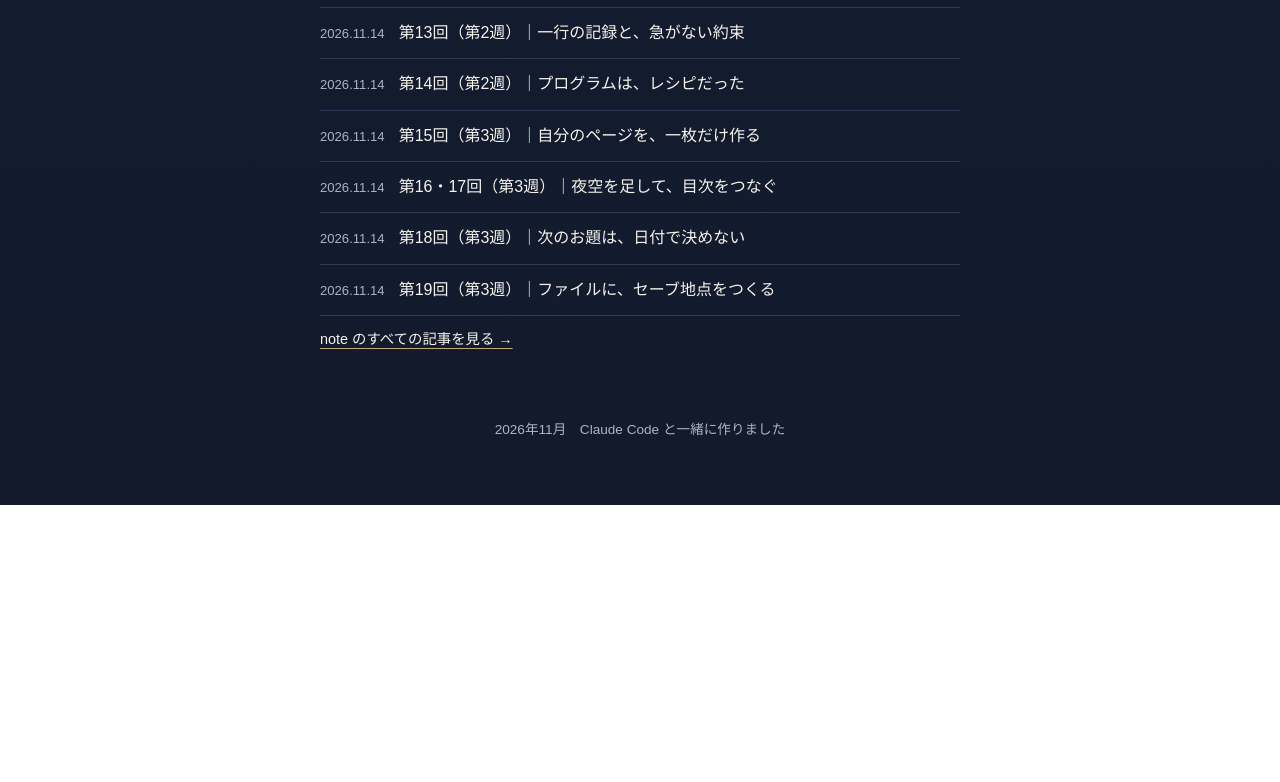
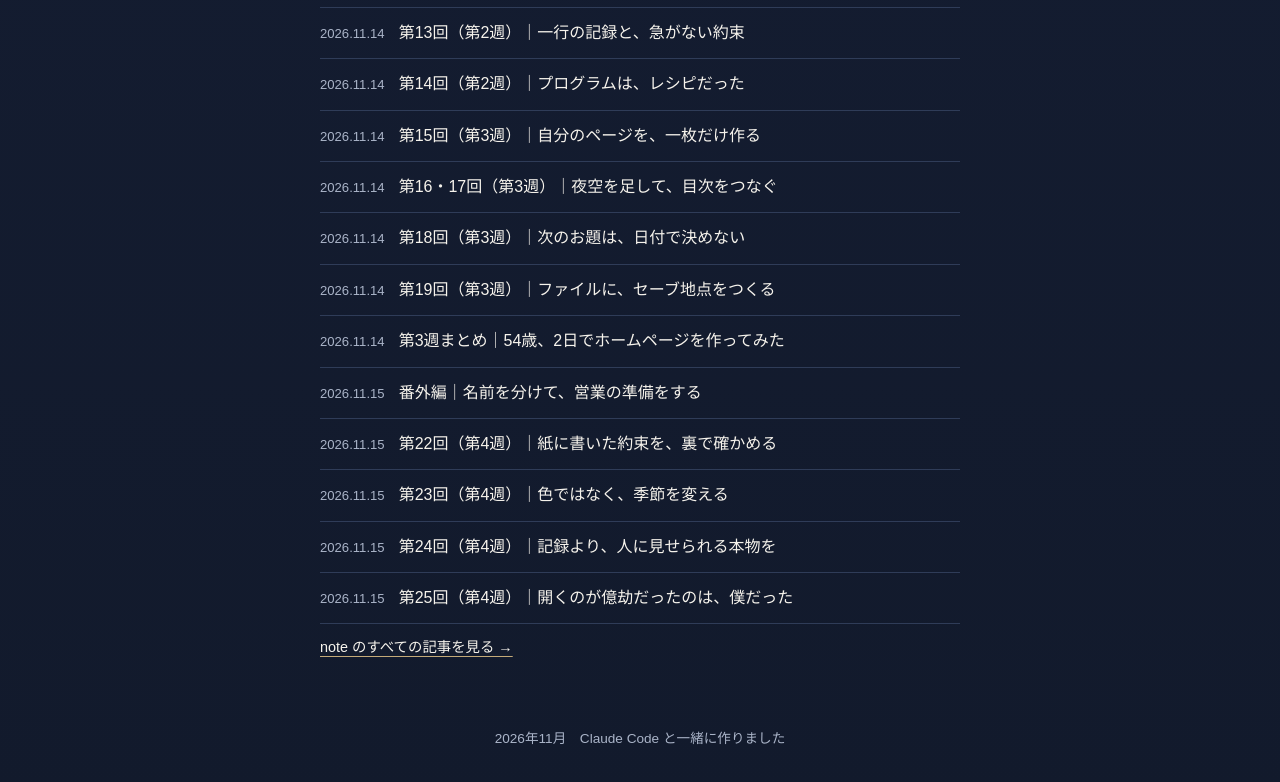
Before and after one commit to lawrencesentrio-hub/lawrencesentrio-hub.github.io, a plain HTML site: page mokuji.html in a window 1280 px wide. Shown: the part 4206-4988 px from the top of the page. Before the commit the page ends 4711 px from the top, so only its background shows below. Drawn offline with Linux system fonts and the light colour scheme.

Commit message:
連載の目次を最新にした（第3週まとめ、番外編、第22〜25回を追加）、トップに第4週を足した
Co-Authored-By: Claude Opus 5.5 <noreply@anthropic.com>

```diff
--- a/mokuji.html
+++ b/mokuji.html
@@ -113,7 +113,7 @@
     </section>
     <section class="series" id="challenge">
       <h2>54歳、Claude Codeで30日チャレンジ</h2>
-      <p class="meta">AI と毎日一つ、何かを作る記録　全20本　2026.11.13〜2026.11.14</p>
+      <p class="meta">AI と毎日一つ、何かを作る記録　全26本　2026.11.13〜2026.11.15</p>
       <ol class="episodes">
         <li><span class="date">2026.11.13</span><a href="https://note.com/lawrence_sentrio/n/nefdb71f98c8e" target="_blank" rel="noopener">第1回（第1週）　文章を書く道具から、動くものを作る道具へ</a></li>
         <li><span class="date">2026.11.13</span><a href="https://note.com/lawrence_sentrio/n/n972750881b1c" target="_blank" rel="noopener">第2回（第1週）　自分のエッセイを、AIに読ませてみた</a></li>
@@ -135,6 +135,12 @@
         <li><span class="date">2026.11.14</span><a href="https://note.com/lawrence_sentrio/n/n236f0a7dbd3c" target="_blank" rel="noopener">第16・17回（第3週）｜夜空を足して、目次をつなぐ</a></li>
         <li><span class="date">2026.11.14</span><a href="https://note.com/lawrence_sentrio/n/nf4814a4f09e9" target="_blank" rel="noopener">第18回（第3週）｜次のお題は、日付で決めない</a></li>
         <li><span class="date">2026.11.14</span><a href="https://note.com/lawrence_sentrio/n/n2b70ee242bdb" target="_blank" rel="noopener">第19回（第3週）｜ファイルに、セーブ地点をつくる</a></li>
+        <li><span class="date">2026.11.14</span><a href="https://note.com/lawrence_sentrio/n/n610eef30392d" target="_blank" rel="noopener">第3週まとめ｜54歳、2日でホームページを作ってみた</a></li>
+        <li><span class="date">2026.11.15</span><a href="https://note.com/lawrence_sentrio/n/n0fb241e49339" target="_blank" rel="noopener">番外編｜名前を分けて、営業の準備をする</a></li>
+        <li><span class="date">2026.11.15</span><a href="https://note.com/lawrence_sentrio/n/nce22ed3e4f2f" target="_blank" rel="noopener">第22回（第4週）｜紙に書いた約束を、裏で確かめる</a></li>
+        <li><span class="date">2026.11.15</span><a href="https://note.com/lawrence_sentrio/n/ne41df992178e" target="_blank" rel="noopener">第23回（第4週）｜色ではなく、季節を変える</a></li>
+        <li><span class="date">2026.11.15</span><a href="https://note.com/lawrence_sentrio/n/n28edeae12854" target="_blank" rel="noopener">第24回（第4週）｜記録より、人に見せられる本物を</a></li>
+        <li><span class="date">2026.11.15</span><a href="https://note.com/lawrence_sentrio/n/n32a1d0a277a0" target="_blank" rel="noopener">第25回（第4週）｜開くのが億劫だったのは、僕だった</a></li>
       </ol>
     </section>
 
```
Also changed, not shown: index.html (+1 -0 lines).
